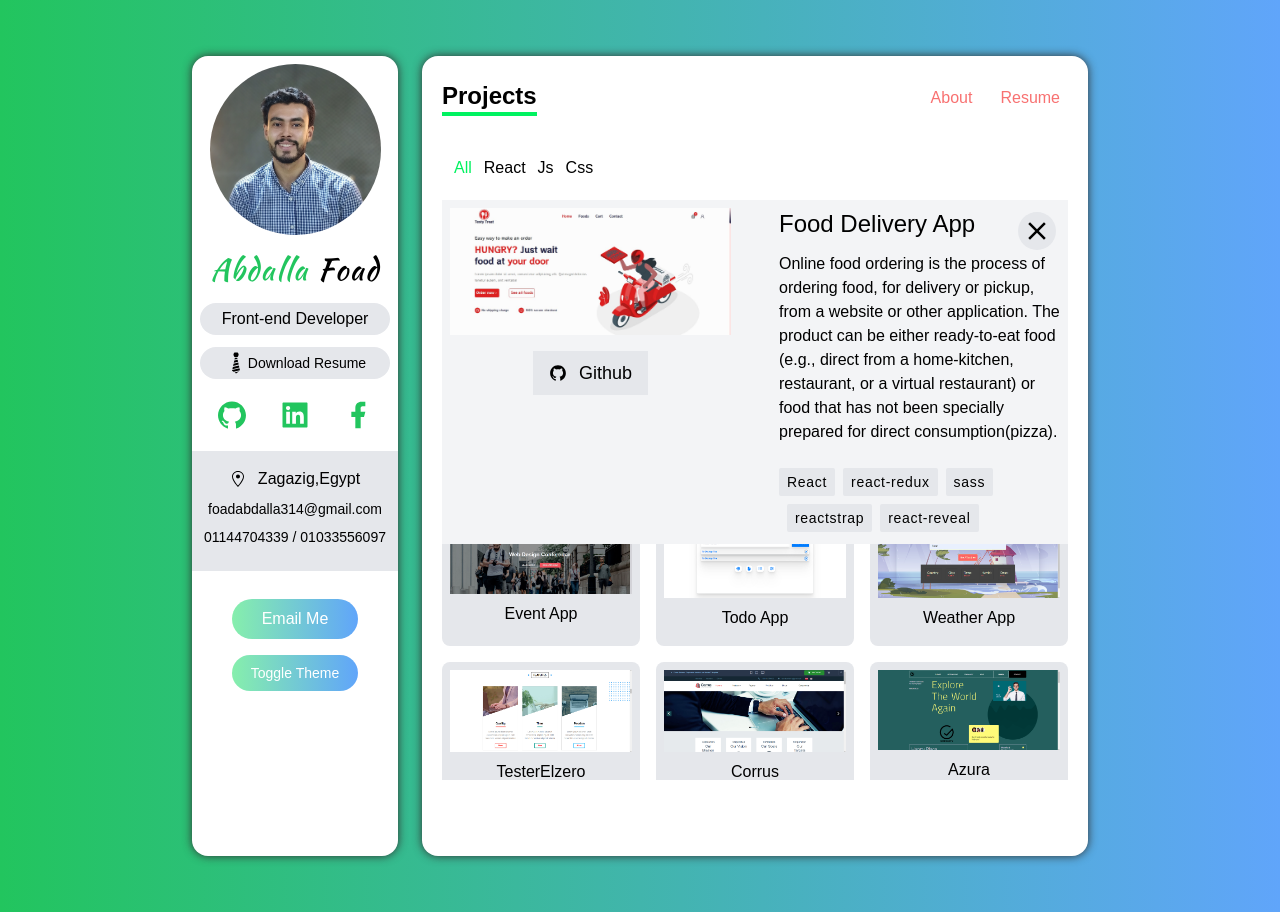
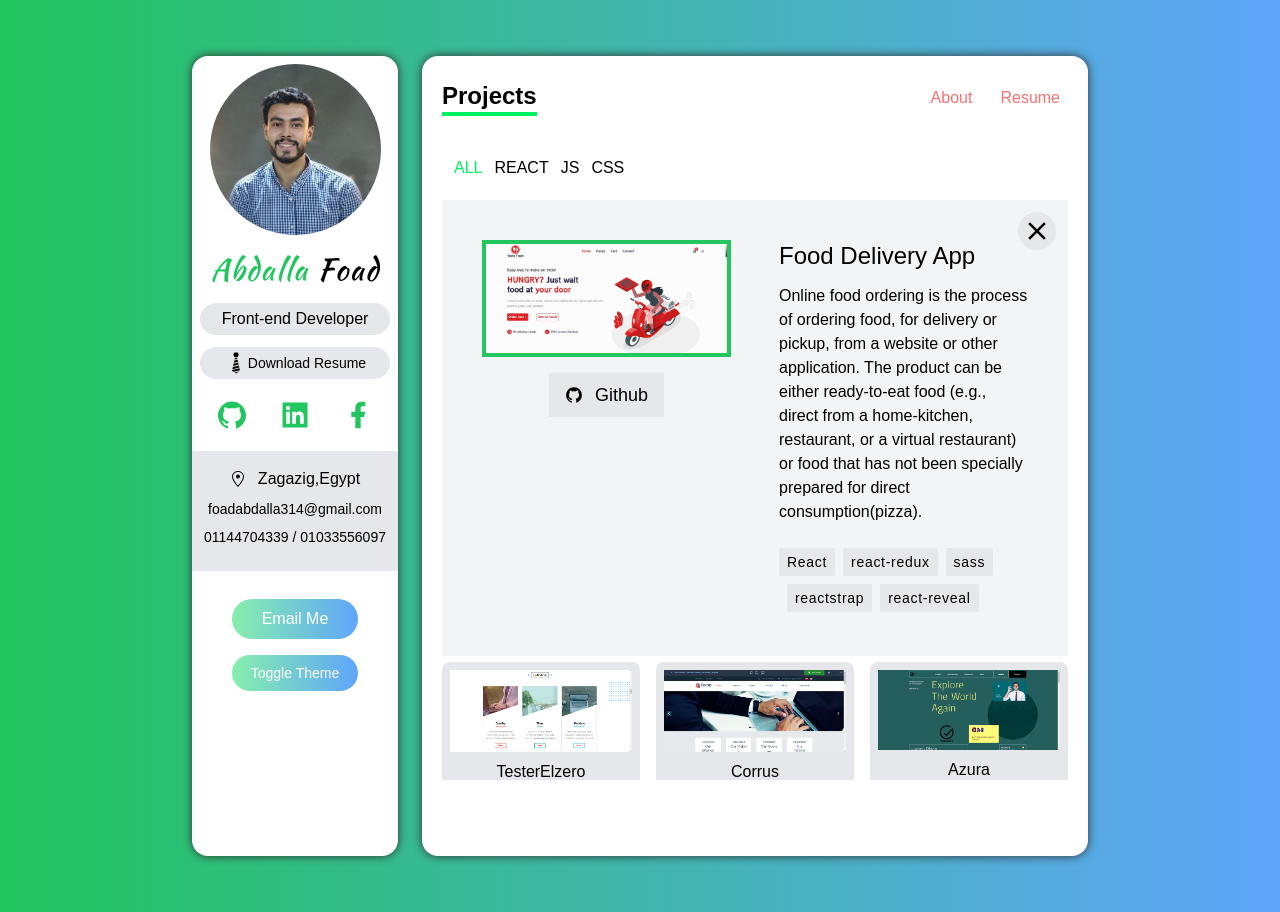
Before and after one commit to abdallaFoad/Portfolio, a Next.js app: page /projects in a window 1280 px wide. Both pictures are taken after a click on the picture 541 px from the left and 249 px from the top of the page. Built offline with nearby package versions, Linux system fonts and the light colour scheme.

Commit message:
final project

```diff
--- a/components/ProjectsCard.tsx
+++ b/components/ProjectsCard.tsx
@@ -1,6 +1,6 @@
 import Image from "next/image";
 import { FunctionComponent, useState } from "react";
-import { AiFillGithub, AiFillProject } from "react-icons/ai";
+import { AiFillGithub } from "react-icons/ai";
 import { MdClose } from "react-icons/md";
 import { IProject } from "../types";
 import { motion } from "framer-motion";
@@ -9,12 +9,20 @@ import { fadeInUp, stagger } from "@/animations";
 const ProjectCard: FunctionComponent<{
   project: IProject;
   showDetail: number | null;
-  setShowDetail: (id:number | null) => void;
+  setShowDetail: (id: number | null) => void;
 }> = ({
-  project: { id, name, image_path, category, description, github_url, key_techs },
-showDetail, setShowDetail}) => {
-
-
+  project: {
+    id,
+    name,
+    image_path,
+    category,
+    description,
+    github_url,
+    key_techs,
+  },
+  showDetail,
+  setShowDetail,
+}) => {
   return (
     <div>
       <Image
@@ -33,10 +41,12 @@ showDetail, setShowDetail}) => {
           variants={stagger}
           animate="animate"
           initial="initial"
-          className="absolute top-0 left-0 z-10 grid w-full h-auto p-2 text-black bg-gray-100 md:grid-cols-2 gap-x-12 dark:text-white dark:bg-dark-100"
+          className={
+            `absolute top-0 left-0 z-10 grid w-full h-auto p-2 lg:p-10 text-black bg-gray-100 lg:grid-cols-2 sm:grid-cols-1 gap-x-12 dark:text-white dark:bg-dark-100`
+          }
         >
           <motion.div variants={stagger}>
-            <motion.div variants={fadeInUp}>
+            <motion.div variants={fadeInUp} className='border-4 border-green-500'>
               <Image
                 src={image_path}
                 alt={name}
--- a/components/ProjectsNavbar.tsx
+++ b/components/ProjectsNavbar.tsx
@@ -6,7 +6,7 @@ export const NavItem: FunctionComponent<{
   handlerFilterCategory: Function;
   active: string;
 }> = ({ value, handlerFilterCategory, active }) => {
-  let className = "capitalize cursor-pointer hover:text-green";
+  let className = "uppercase cursor-pointer hover:text-green";
   if (active === value) className += " text-green";
 
   return (
--- a/components/Sidebar.tsx
+++ b/components/Sidebar.tsx
@@ -34,9 +34,9 @@ const Sidebar = () => {
         Front-end Developer
       </p>
       <a
-        href=""
+        href="/assets/Abdullah Fouad Ibrahim.pdf"
         className=" px-2 py-1 my-3 bg-gray-200 dark:bg-dark-200 rounded-full flex items-center justify-center text-lg md:text-sm"
-        download="name"
+        download="Abdullah Fouad Ibrahim.pdf"
       >
         <GiTie className="w-6 h-6" /> Download Resume
       </a>
--- a/styles/globals.css
+++ b/styles/globals.css
@@ -2,7 +2,16 @@
 @tailwind components;
 @tailwind utilities;
 
-body{
+body {
   background-color: black;
-  font-family:  sans-serif;
+  font-family: sans-serif;
+  scroll-behavior: smooth;
 }
+
+::-webkit-scrollbar-thumb {
+  background-image: linear-gradient(to right bottom, #00f260, #0575e6);
+}
+::-webkit-scrollbar {
+  width: 8px;
+  height: 8px;
+}
```
Also changed, not shown: 1 other file (tests, documents, lock files or other folders).
